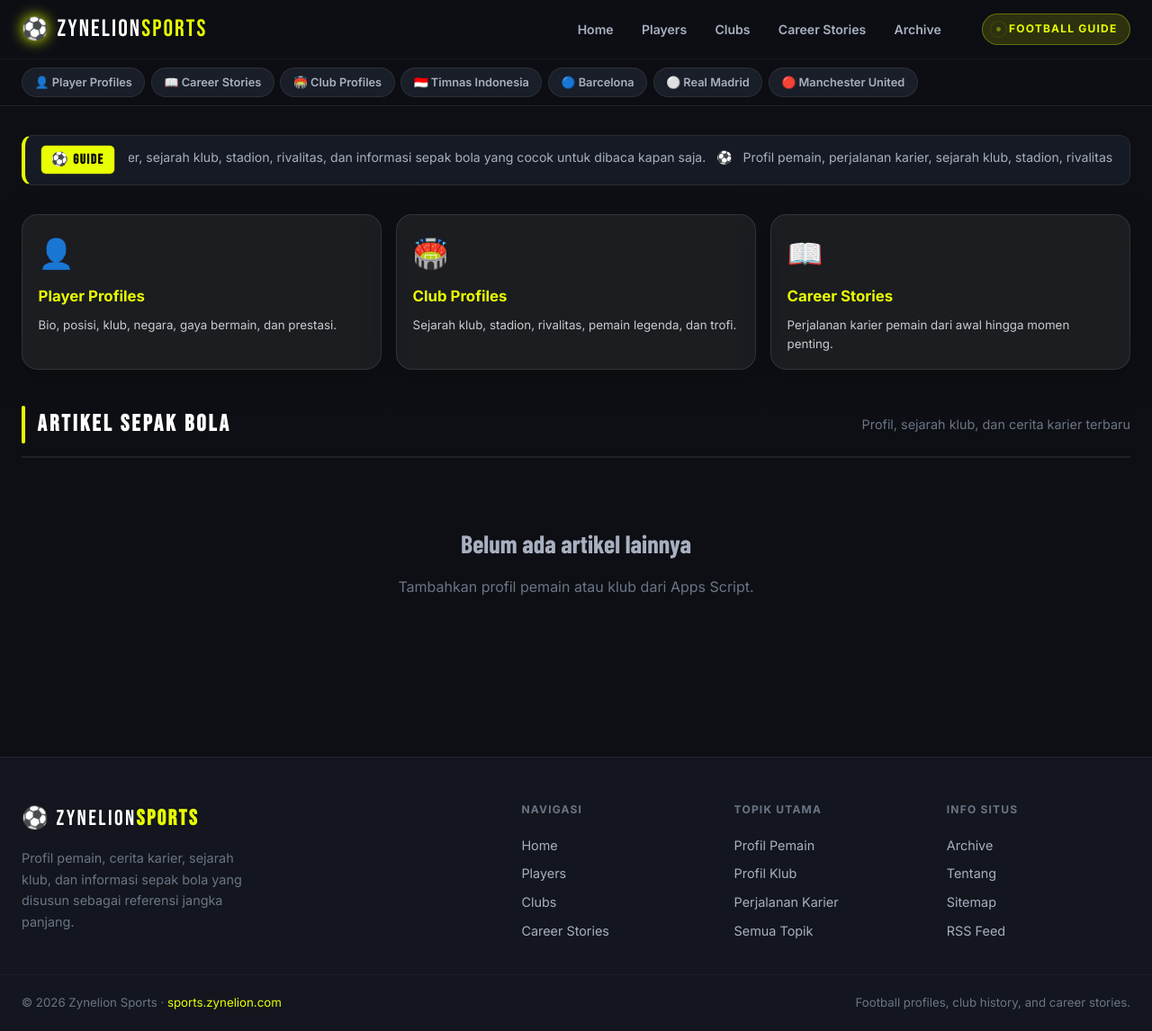
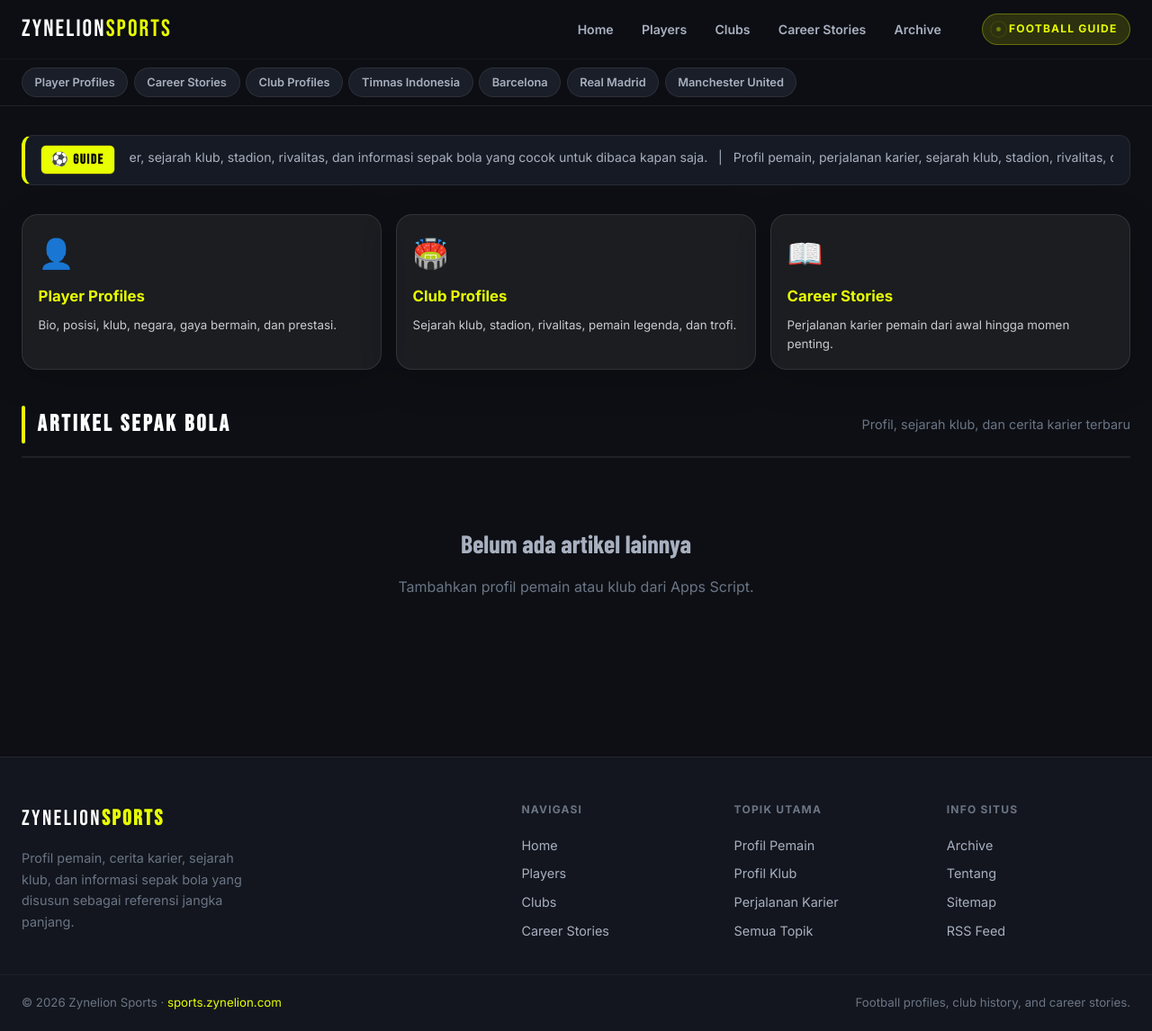
Before and after one commit to vwebe/daily-indonesia, a Jekyll site: the page built from index.html, in a window 1280 px wide and 1146 px high. Shown: the whole window at 90% size. Built offline with Jekyll 4.4.1, drawn with Linux system fonts in a browser that asks for light colours; some web fonts are replaced.

Commit message:
Add files via upload

```diff
--- a/_includes/animations.html
+++ b/_includes/animations.html
@@ -19,7 +19,7 @@ document.querySelectorAll('.post-card, .latest-item, .lead-card, .latest-panel,
 const ticker = document.querySelector('.news-ticker span');
 if (ticker) {
   const text = ticker.textContent;
-  ticker.innerHTML = `<span class="ticker-inner">${text}&nbsp;&nbsp;&nbsp;⚽&nbsp;&nbsp;&nbsp;${text}&nbsp;&nbsp;&nbsp;⚽&nbsp;&nbsp;&nbsp;${text}</span>`;
+  ticker.innerHTML = `<span class="ticker-inner">${text}&nbsp;&nbsp;&nbsp;|&nbsp;&nbsp;&nbsp;${text}&nbsp;&nbsp;&nbsp;|&nbsp;&nbsp;&nbsp;${text}</span>`;
 }
 
 // ── SCORE CARD ENTRANCE ──
--- a/_includes/footer.html
+++ b/_includes/footer.html
@@ -1,7 +1,7 @@
 <footer class="site-footer">
   <div class="footer-inner">
     <div class="footer-brand">
-      <span class="footer-logo">⚽ ZYNELION<strong>SPORTS</strong></span>
+      <span class="footer-logo">ZYNELION<strong>SPORTS</strong></span>
       <p>Profil pemain, cerita karier, sejarah klub, dan informasi sepak bola yang disusun sebagai referensi jangka panjang.</p>
     </div>
 
--- a/_includes/header.html
+++ b/_includes/header.html
@@ -1,7 +1,7 @@
 <header class="site-header">
   <div class="header-inner">
     <a class="brand" href="{{ '/' | relative_url }}">
-      <span class="brand-icon">⚽</span>
+
       <span class="brand-text">ZYNELION<span class="brand-accent">SPORTS</span></span>
     </a>
 
@@ -21,13 +21,13 @@
 
   <div class="header-categories">
     <div class="cats-inner">
-      <a href="{{ '/players/' | relative_url }}" class="cat-pill">👤 Player Profiles</a>
-      <a href="{{ '/stories/' | relative_url }}" class="cat-pill">📖 Career Stories</a>
-      <a href="{{ '/clubs/' | relative_url }}" class="cat-pill">🏟️ Club Profiles</a>
-      <a href="{{ '/tags/' | relative_url }}#timnas-indonesia" class="cat-pill">🇮🇩 Timnas Indonesia</a>
-      <a href="{{ '/tags/' | relative_url }}#barcelona" class="cat-pill">🔵 Barcelona</a>
-      <a href="{{ '/tags/' | relative_url }}#real-madrid" class="cat-pill">⚪ Real Madrid</a>
-      <a href="{{ '/tags/' | relative_url }}#manchester-united" class="cat-pill">🔴 Manchester United</a>
+      <a href="{{ '/players/' | relative_url }}" class="cat-pill">Player Profiles</a>
+      <a href="{{ '/stories/' | relative_url }}" class="cat-pill">Career Stories</a>
+      <a href="{{ '/clubs/' | relative_url }}" class="cat-pill">Club Profiles</a>
+      <a href="{{ '/tags/' | relative_url }}#timnas-indonesia" class="cat-pill">Timnas Indonesia</a>
+      <a href="{{ '/tags/' | relative_url }}#barcelona" class="cat-pill">Barcelona</a>
+      <a href="{{ '/tags/' | relative_url }}#real-madrid" class="cat-pill">Real Madrid</a>
+      <a href="{{ '/tags/' | relative_url }}#manchester-united" class="cat-pill">Manchester United</a>
     </div>
   </div>
 </header>
```
